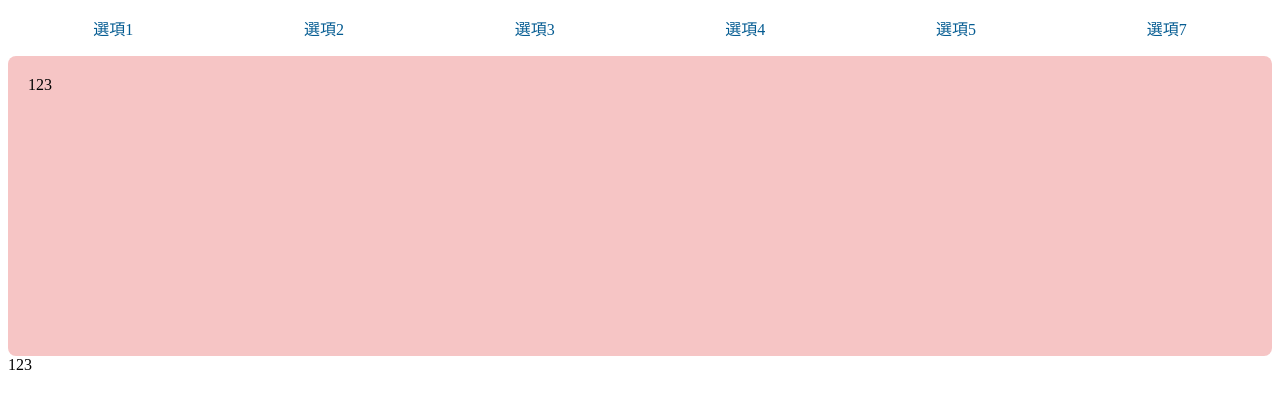
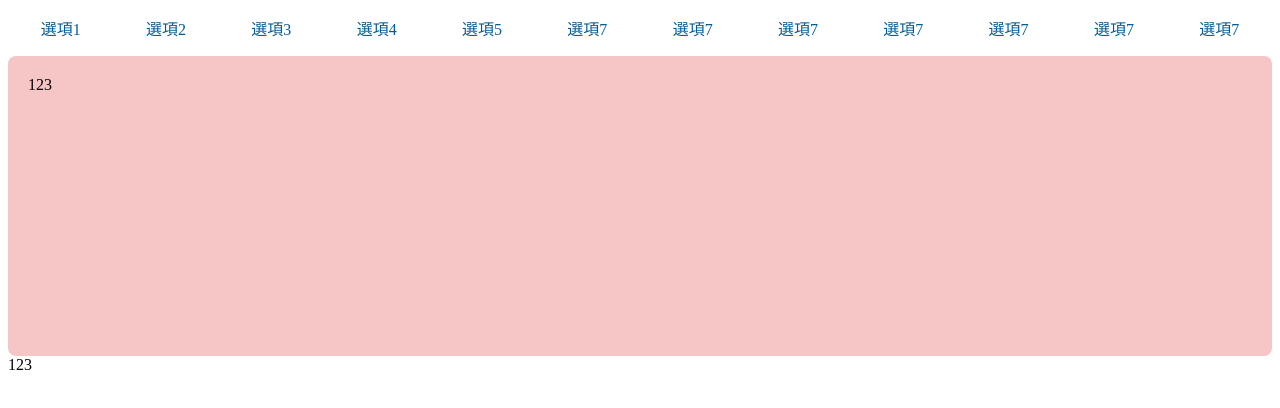
Before and after one commit to cvteuai9/testagain, a plain HTML site: page index.html in a window 1280 px wide. Drawn offline with Linux system fonts and the light colour scheme.

Commit message:
第一人改改改

```diff
--- a/index.html
+++ b/index.html
@@ -17,6 +17,12 @@
             <li><a href="#">選項4</a></li>
             <li><a href="#">選項5</a></li>
             <li><a href="#">選項7</a></li>
+            <li><a href="#">選項7</a></li>
+            <li><a href="#">選項7</a></li>
+            <li><a href="#">選項7</a></li>
+            <li><a href="#">選項7</a></li>
+            <li><a href="#">選項7</a></li>
+            <li><a href="#">選項7</a></li>
         </ul>
     </nav>
     <header class="kc header">
--- a/main.css
+++ b/main.css
@@ -18,4 +18,19 @@
     display: block;
     text-decoration: none;
     text-align: center;
+  }  .ben.nav ul a{
+    color: #055c92;
+    display: block;
+    text-decoration: none;
+    text-align: center;
+  }  .ben.nav ul a{
+    color: #055c92;
+    display: block;
+    text-decoration: none;
+    text-align: center;
+  }  .ben.nav ul a{
+    color: #055c92;
+    display: block;
+    text-decoration: none;
+    text-align: center;
   }
```
